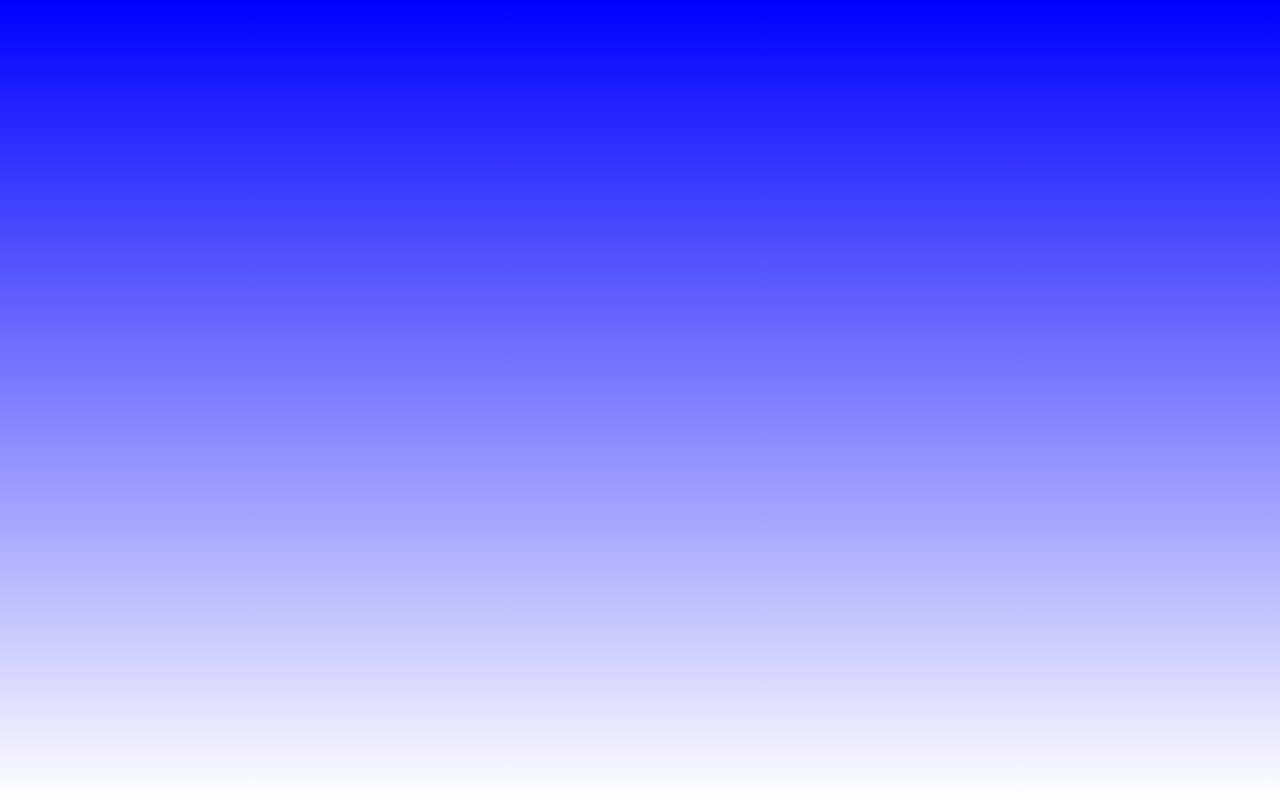
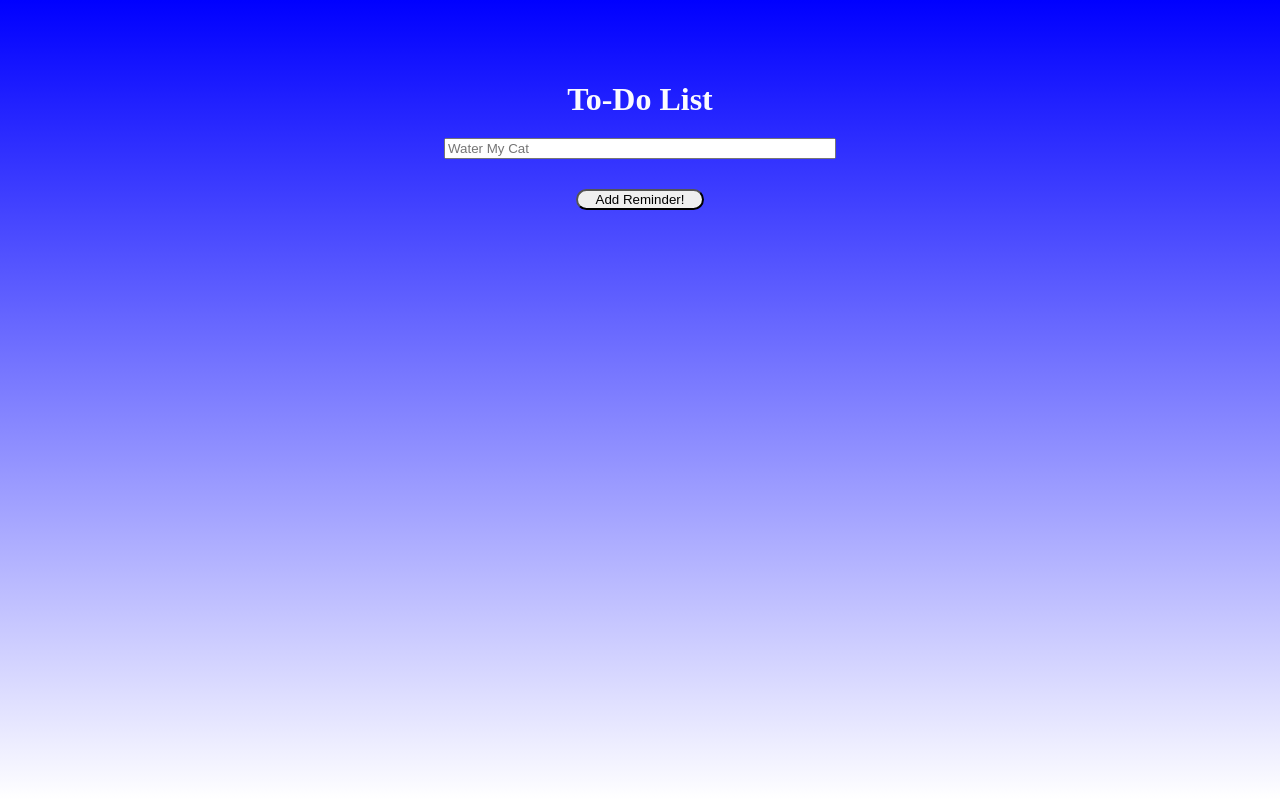
Before and after one commit to brwong3/To-Do-List, a React (Create React App) app: page / in a window 1280 px wide. Built offline with nearby package versions, Linux system fonts and the light colour scheme.

Commit message:
Added Styles

```diff
--- a/src/App.js
+++ b/src/App.js
@@ -1,11 +1,17 @@
 import React from "react";
 import Header from "./components/Header";
 import "./styles/App.css"
+import Form from "./components/Form";
+import Reminders from "./components/Reminders";
 
 function App() {
   return (
     <div className="App">
-
+      <div id="container">
+        <Header> </Header>
+        <Form> </Form>
+        <Reminders> </Reminders>
+      </div>
     </div>
   );
 }
--- /dev/null
+++ b/src/components/Form.js
@@ -0,0 +1,11 @@
+import React from 'react'
+import "../styles/Form.css"
+
+export default function Form() {
+  return (
+    <div id="container">
+        <input placeholder='Water My Cat'></input>
+        <button>Add Reminder!</button>
+    </div>
+  )
+}
--- a/src/components/Header.js
+++ b/src/components/Header.js
@@ -1,8 +1,11 @@
 import React from 'react'
+import "../styles/Header.css"
 
 export default function Header() {
 
   return (
-    <div>Header</div>
+    <div>
+        <h1 id="Title">To-Do List</h1>
+    </div>
   )
 }
--- /dev/null
+++ b/src/components/Reminders.js
@@ -0,0 +1,9 @@
+import React from 'react'
+
+export default function Reminders() {
+  return (
+    <div id="container">
+
+    </div>
+  )
+}
--- /dev/null
+++ b/src/styles/Form.css
@@ -0,0 +1,30 @@
+input {
+    display: block;
+    width: 30%;
+    height: 20%;
+}
+
+#container {
+    width: 100%;
+    height: 100px;
+    text-align: center;
+    padding-top: 10px;
+    color: white;
+    display: flex;
+    flex-direction: column;
+    justify-content: space-evenly;
+    align-items: center;
+
+}
+
+button {
+    margin-top: 30px;
+    width: 10%;
+    height: 60%;
+    border-radius: 20px;
+    cursor: pointer;
+}
+
+button:active{
+    box-shadow: 5px 10px rgba(0,0,0,0.2);
+}
--- /dev/null
+++ b/src/styles/Header.css
@@ -0,0 +1,6 @@
+#Title {
+    text-align: center;
+    color: rgba(255, 255, 255, 0.979);
+    margin-bottom: 10px;
+    padding-top: 50px;
+}
--- /dev/null
+++ b/src/styles/Reminders.css
@@ -0,0 +1,3 @@
+#container {
+    background-color: black;
+}
```
Also changed, not shown: src/styles/App.css (line endings or trailing spaces).
